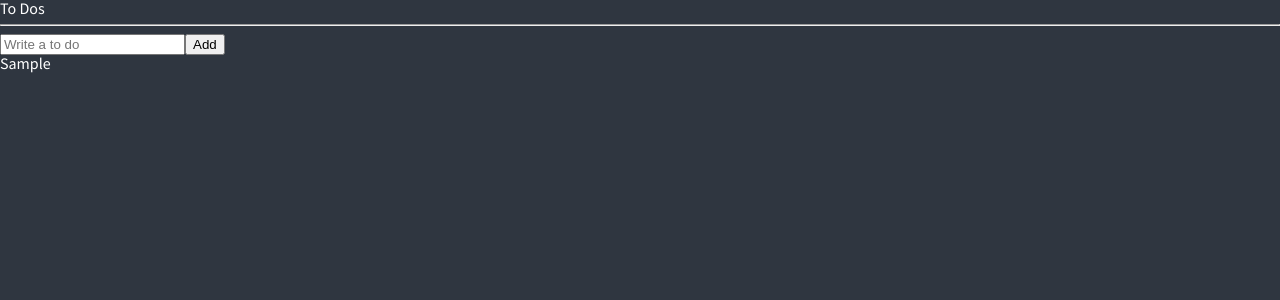
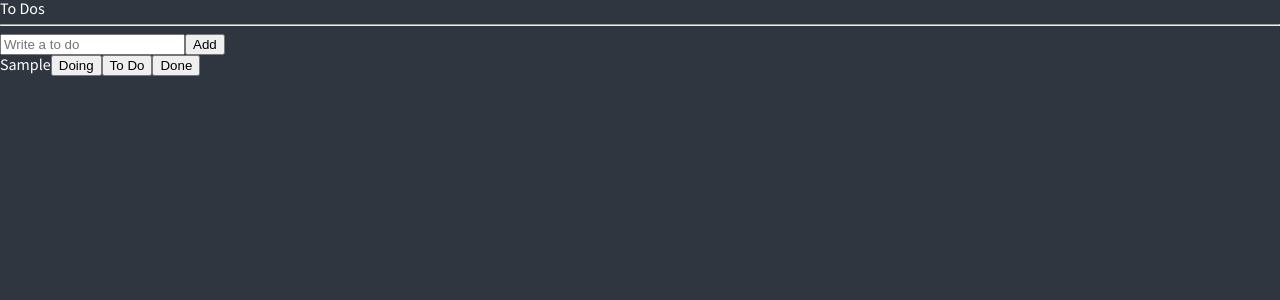
Before and after one commit to HyungwonJin/todo-react-ts, a React (Create React App) app: page / in a window 1280 px wide. Both pictures are taken after typing "Sample" into the empty fields and a click on the button "Add". Shown: the top 300 px of the page. Built offline with nearby package versions, Linux system fonts and the light colour scheme.

Commit message:
refactor: ToDoList에 있던 코드들을 나눠줌

```diff
--- /dev/null
+++ b/src/atoms.tsx
@@ -0,0 +1,12 @@
+import { atom } from "recoil";
+
+export interface IToDo {
+  text: string;
+  id: number;
+  category: "TO_DO" | "DOING" | "DONE";
+}
+
+export const toDoState = atom<IToDo[]>({
+  key: "toDo",
+  default: [],
+});
--- /dev/null
+++ b/src/components/CreateToDo.tsx
@@ -0,0 +1,32 @@
+import { useForm } from "react-hook-form";
+import { useSetRecoilState } from "recoil";
+import { toDoState } from "../atoms";
+
+interface IForm {
+  toDo: string;
+}
+
+const CreateToDo = () => {
+  const setToDos = useSetRecoilState(toDoState);
+  const { register, handleSubmit, setValue } = useForm<IForm>();
+  const onValid = ({ toDo }: IForm) => {
+    setToDos((oldToDos) => [
+      { text: toDo, id: Date.now(), category: "TO_DO" },
+      ...oldToDos,
+    ]);
+    setValue("toDo", "");
+  };
+  return (
+    <form onSubmit={handleSubmit(onValid)}>
+      <input
+        {...register("toDo", {
+          required: "Please write a To Do",
+        })}
+        placeholder="Write a to do"
+      />
+      <button>Add</button>
+    </form>
+  );
+};
+
+export default CreateToDo;
--- /dev/null
+++ b/src/components/ToDo.tsx
@@ -0,0 +1,14 @@
+import { IToDo } from "../atoms";
+
+const ToDo = ({ text }: IToDo) => {
+  return (
+    <li>
+      <span>{text}</span>
+      <button>Doing</button>
+      <button>To Do</button>
+      <button>Done</button>
+    </li>
+  );
+};
+
+export default ToDo;
--- a/src/components/ToDoList.tsx
+++ b/src/components/ToDoList.tsx
@@ -1,48 +1,20 @@
-import { useForm } from "react-hook-form";
-import { atom, useRecoilState } from "recoil";
-
-interface IForm {
-  toDo: string;
-}
-
-interface IToDo {
-  text: string;
-  id: number;
-  category: "TO_DO" | "DOING" | "DONE";
-}
-
-const toDoState = atom<IToDo[]>({
-  key: "toDo",
-  default: [],
-});
+import { useRecoilValue } from "recoil";
+import { toDoState } from "../atoms";
+import CreateToDo from "./CreateToDo";
+import ToDo from "./ToDo";
 
 function ToDoList() {
-  const [toDos, setToDos] = useRecoilState(toDoState);
-  const { register, handleSubmit, setValue } = useForm<IForm>();
-  const onValid = ({ toDo }: IForm) => {
-    setToDos((oldToDos) => [
-      { text: toDo, id: Date.now(), category: "TO_DO" },
-      ...oldToDos,
-    ]);
-    setValue("toDo", "");
-  };
-  console.log(toDos);
+  const toDos = useRecoilValue(toDoState);
+
   return (
     <div>
       <h1>To Dos</h1>
       <hr />
-      <form onSubmit={handleSubmit(onValid)}>
-        <input
-          {...register("toDo", {
-            required: "Please write a To Do",
-          })}
-          placeholder="Write a to do"
-        />
-        <button>Add</button>
-      </form>
+      <CreateToDo />
       <ul>
         {toDos.map((toDo) => (
-          <li key={toDo.id}>{toDo.text}</li>
+          // <ToDo text={toDo.text} category={toDo.category} id={toDo.id} />
+          <ToDo key={toDo.id} {...toDo} />
         ))}
       </ul>
     </div>
```
